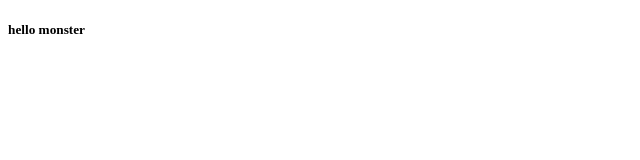
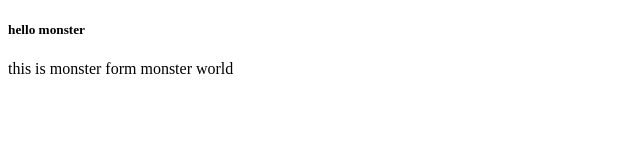
Before and after one commit to monstermahi982/vs-code-try, a plain HTML site: page index.html in a window 1280 px wide. Shown: the whole page, without its empty margins (0-640 px from the left). Drawn offline with Linux system fonts and the light colour scheme.

Commit message:
second commit

```diff
--- a/index.html
+++ b/index.html
@@ -9,6 +9,7 @@
 
 <body>
     <h5>hello monster</h5>
+    <p>this is monster form monster world</p>
 </body>
 
 </html>
```
